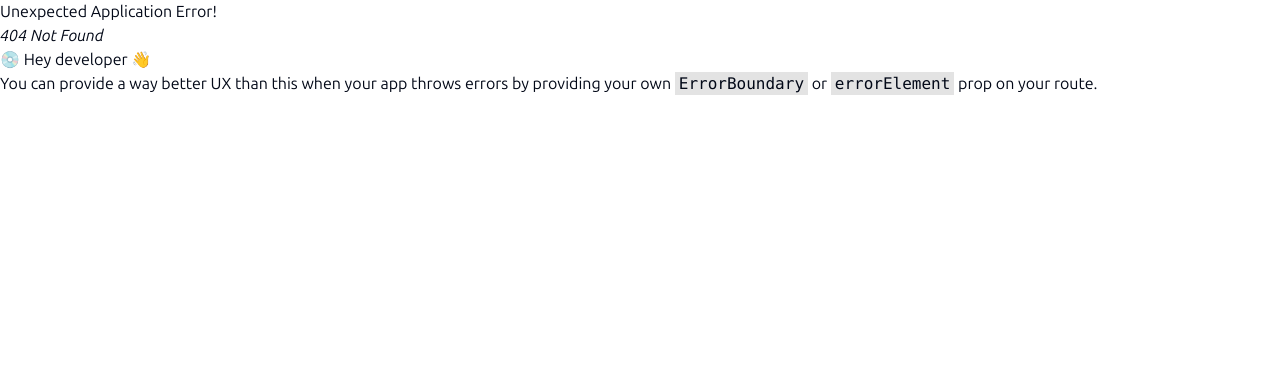
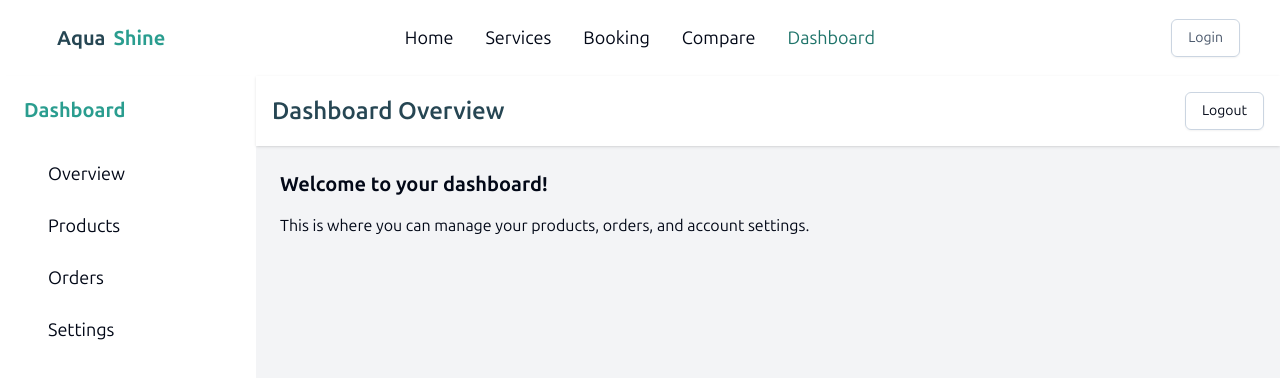
Before and after one commit to sabilar-rahman/Aqua-Shine-Frontend, a React (Vite) app: page /dashboard in a window 1280 px wide. Before the commit this address had no page. Shown: the top 378 px of the page. Built offline with nearby package versions, Linux system fonts and the light colour scheme.

Commit message:
dashboard

```diff
--- /dev/null
+++ b/src/pages/Dashboard/Dashboard.tsx
@@ -0,0 +1,92 @@
+import React from "react";
+import { NavLink } from "react-router-dom";
+
+const Dashboard = () => {
+  const sidebarLinks = (
+    <>
+      <li>
+        <NavLink
+          to="/dashboard/overview"
+          className={({ isActive }) =>
+            isActive
+              ? "text-[#1f746a] font-bold"
+              : "hover:text-[#2A9D8F] hover:font-bold"
+          }
+        >
+          Overview
+        </NavLink>
+      </li>
+      <li>
+        <NavLink
+          to="/dashboard/products"
+          className={({ isActive }) =>
+            isActive
+              ? "text-[#1f746a] font-bold"
+              : "hover:text-[#2A9D8F] hover:font-bold"
+          }
+        >
+          Products
+        </NavLink>
+      </li>
+      <li>
+        <NavLink
+          to="/dashboard/orders"
+          className={({ isActive }) =>
+            isActive
+              ? "text-[#1f746a] font-bold"
+              : "hover:text-[#2A9D8F] hover:font-bold"
+          }
+        >
+          Orders
+        </NavLink>
+      </li>
+      <li>
+        <NavLink
+          to="/dashboard/settings"
+          className={({ isActive }) =>
+            isActive
+              ? "text-[#1f746a] font-bold"
+              : "hover:text-[#2A9D8F] hover:font-bold"
+          }
+        >
+          Settings
+        </NavLink>
+      </li>
+    </>
+  );
+
+  return (
+    <div className="h-screen flex">
+      {/* Sidebar */}
+      <aside className="w-64 bg-white shadow-md">
+        <div className="py-5 px-6">
+          <h2 className="text-xl font-bold text-[#2A9D8F] mb-5">Dashboard</h2>
+          <ul className="menu p-2 space-y-2 text-lg">{sidebarLinks}</ul>
+        </div>
+      </aside>
+
+      {/* Main Content */}
+      <div className="flex-1 flex flex-col bg-gray-100">
+        {/* Top Bar */}
+        <div className="bg-white shadow p-4 flex justify-between items-center">
+          <h1 className="text-2xl font-semibold text-[#264653]">Dashboard Overview</h1>
+          <button
+            className="rounded-md border border-slate-300 py-2 px-4 text-sm shadow-sm hover:bg-slate-800 hover:text-white transition-all"
+            type="button"
+          >
+            Logout
+          </button>
+        </div>
+
+        {/* Main content area */}
+        <div className="p-6">
+          {/* Add dashboard content here */}
+          <h2 className="text-xl font-bold mb-4">Welcome to your dashboard!</h2>
+          <p>This is where you can manage your products, orders, and account settings.</p>
+        </div>
+      </div>
+    </div>
+  );
+};
+
+export default Dashboard;
```
Also changed, not shown: src/routes/router.tsx (+7 -1 lines).
